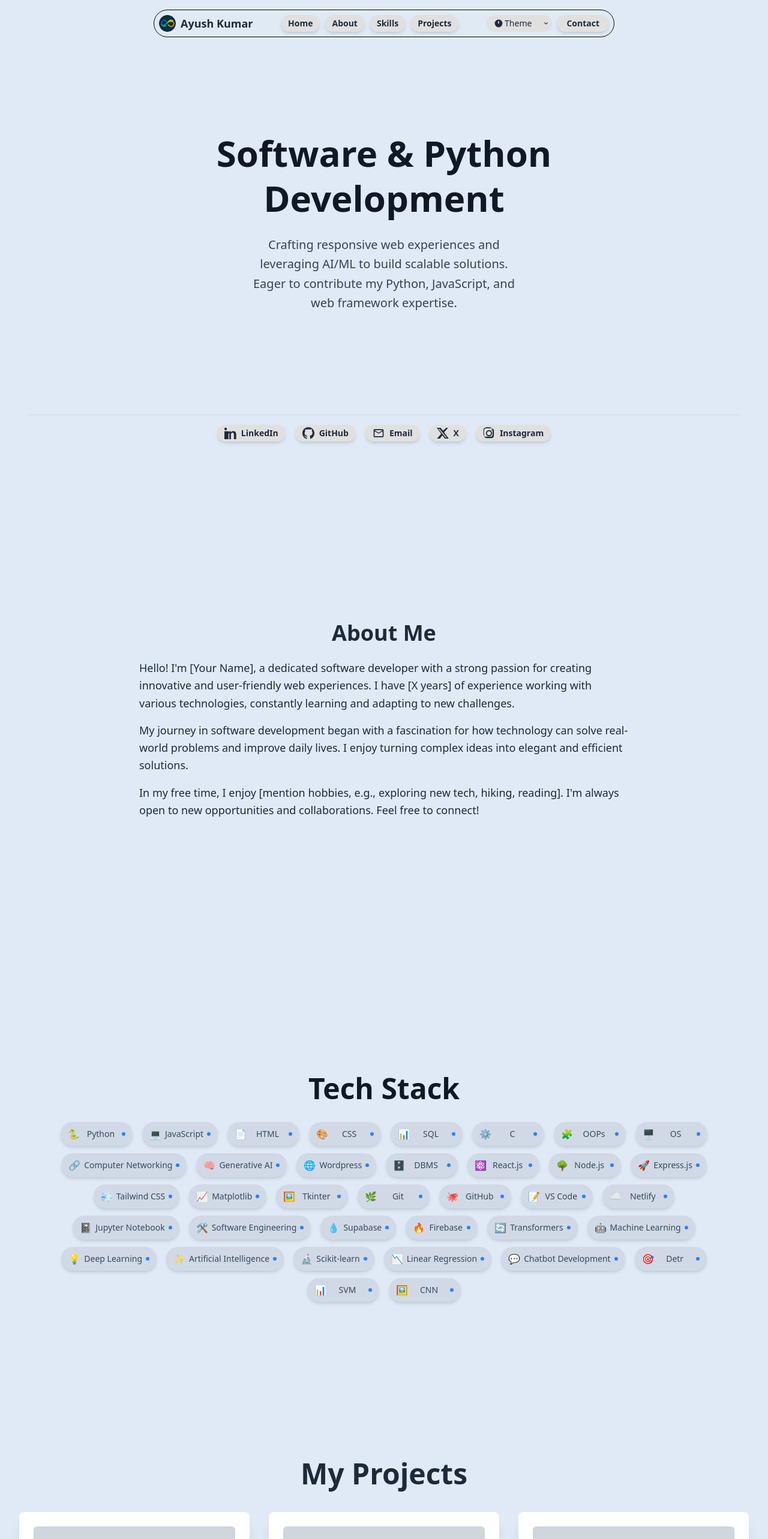
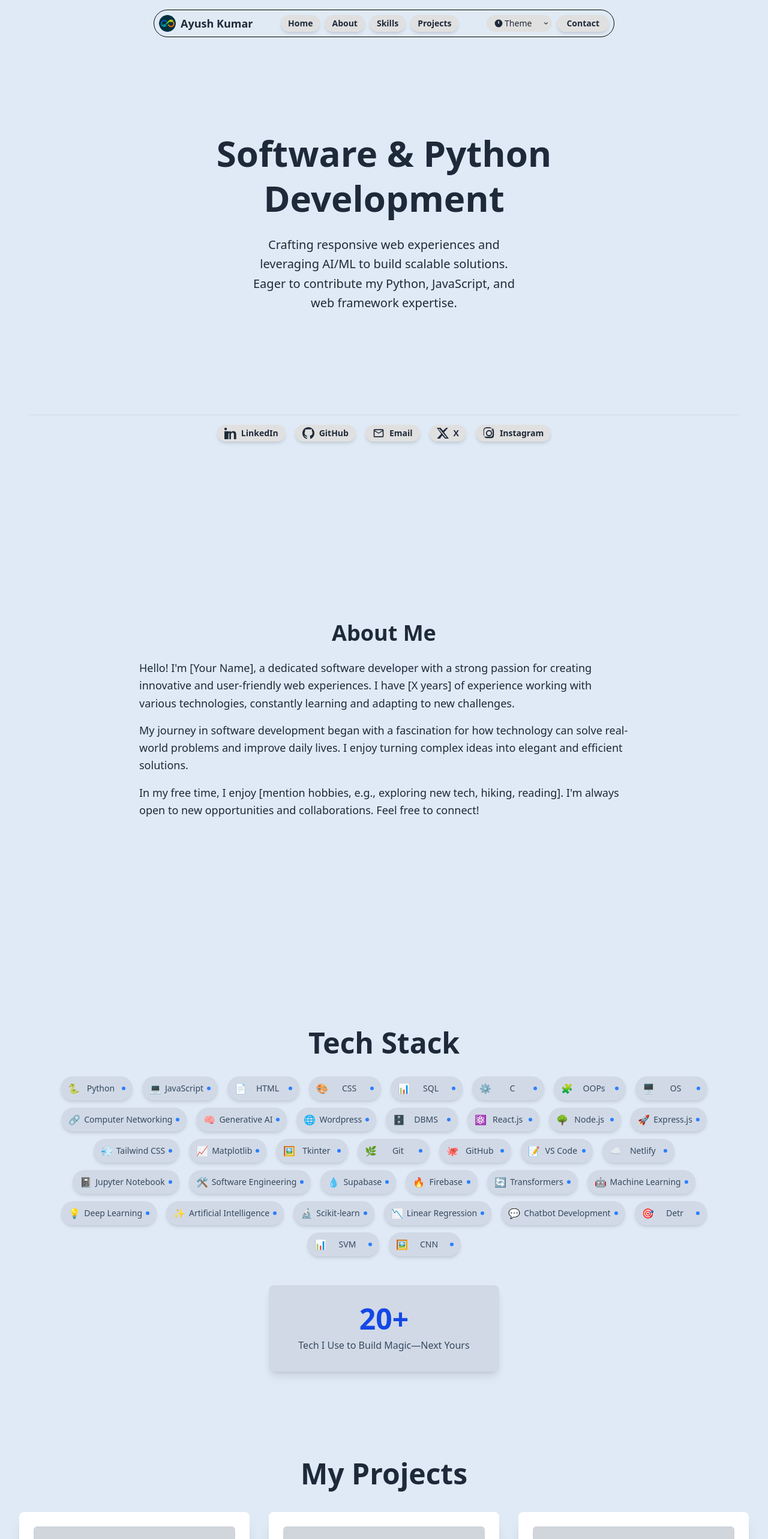
Before and after one commit to ayush1k/portfolio, a React (Vite) app in the folder main/: page / in a window 1280 px wide. Shown: the top 2565 px of the page at 60% size. Built offline with nearby package versions, Linux system fonts and the light colour scheme.

Commit message:
updated the dark mode

```diff
--- a/main/src/components/About.jsx
+++ b/main/src/components/About.jsx
@@ -1,25 +1,28 @@
-import React from 'react';
+import React, { useContext } from 'react';
+import { ThemeContext } from '../context/ThemeContext';
 
 const About = () => {
+  const { theme } = useContext(ThemeContext);
+  const sectionClasses = theme === 'dark' ? 'bg-gray-900 text-gray-100' : 'bg-[#DFEAF6] text-gray-800';
+
   return (
-    <section id="about" className="min-h-screen flex items-center justify-center p-4 sm:p-8 pt-24 bg-[#DFEAF6] text-gray-800"> {/* Adjusted padding for smaller screens */}
-      <div className="max-w-full sm:max-w-2xl md:max-w-4xl mx-auto p-6 sm:p-8 md:p-10 rounded-lg bg-transparent"> {/* Adjusted max-width and padding for responsiveness */}
-        <h2 className="text-3xl sm:text-4xl font-bold mb-4 sm:mb-6 text-center">About Me</h2> {/* Adjusted font size for responsiveness */}
-        <p className="text-base sm:text-lg leading-relaxed mb-3 sm:mb-4"> {/* Adjusted font size and margin for responsiveness */}
+    <section id="about" className={`min-h-screen flex items-center justify-center p-4 sm:p-8 pt-24 ${sectionClasses}`}>
+      <div className="max-w-full sm:max-w-2xl md:max-w-4xl mx-auto p-6 sm:p-8 md:p-10 rounded-lg bg-transparent">
+        <h2 className="text-3xl sm:text-4xl font-bold mb-4 sm:mb-6 text-center">About Me</h2>
+        <p className="text-base sm:text-lg leading-relaxed mb-3 sm:mb-4">
           Hello! I'm [Your Name], a dedicated software developer with a strong passion for creating
           innovative and user-friendly web experiences. I have [X years] of experience working with
           various technologies, constantly learning and adapting to new challenges.
         </p>
-        <p className="text-base sm:text-lg leading-relaxed mb-3 sm:mb-4"> {/* Adjusted font size and margin for responsiveness */}
+        <p className="text-base sm:text-lg leading-relaxed mb-3 sm:mb-4">
           My journey in software development began with a fascination for how technology can solve
           real-world problems and improve daily lives. I enjoy turning complex ideas into
           elegant and efficient solutions.
         </p>
-        <p className="text-base sm:text-lg leading-relaxed"> {/* Adjusted font size for responsiveness */}
+        <p className="text-base sm:text-lg leading-relaxed">
           In my free time, I enjoy [mention hobbies, e.g., exploring new tech, hiking, reading].
           I'm always open to new opportunities and collaborations. Feel free to connect!
         </p>
-        {/* Removed Skills Section */}
       </div>
     </section>
   );
--- a/main/src/components/Home.jsx
+++ b/main/src/components/Home.jsx
@@ -1,21 +1,24 @@
-import React from 'react';
-import Button from './Button'; // Import Button component
+import React, { useContext } from 'react';
+import Button from './Button';
+import { ThemeContext } from '../context/ThemeContext';
 
 const Home = () => {
+  const { theme } = useContext(ThemeContext);
+  const sectionClasses = theme === 'dark' ? 'bg-gray-900 text-gray-100' : 'bg-[#DFEAF6] text-gray-800';
+  const dividerClasses = theme === 'dark' ? 'border-gray-700' : 'border-gray-300';
+
   return (
-    <section id="home" className="min-h-screen flex flex-col items-center justify-between p-4 sm:p-8 md:p-12 pt-24 bg-[#DFEAF6]"> {/* Adjusted padding for all screen sizes */}
-      <div className="container mx-auto flex flex-col items-center justify-center max-w-full sm:max-w-xl md:max-w-3xl lg:max-w-4xl flex-grow text-center"> {/* Adjusted max-width for responsiveness */}
-        {/* Text content, centered */}
-        <h2 className="text-4xl sm:text-5xl md:text-6xl font-extrabold leading-tight mb-4 sm:mb-6 text-gray-900"> {/* Adjusted font sizes for responsiveness */}
+    <section id="home" className={`min-h-screen flex flex-col items-center justify-between p-4 sm:p-8 md:p-12 pt-24 ${sectionClasses}`}>
+      <div className="container mx-auto flex flex-col items-center justify-center max-w-full sm:max-w-xl md:max-w-3xl lg:max-w-4xl flex-grow text-center">
+        <h2 className="text-4xl sm:text-5xl md:text-6xl font-extrabold leading-tight mb-4 sm:mb-6">
           Software & Python <br /> Development
         </h2>
-        <p className="text-base sm:text-lg md:text-xl leading-relaxed text-gray-700 max-w-sm sm:max-w-md mx-auto"> {/* Adjusted font sizes and max-width for responsiveness */}
+        <p className="text-base sm:text-lg md:text-xl leading-relaxed max-w-sm sm:max-w-md mx-auto">
           Crafting responsive web experiences and leveraging AI/ML to build scalable solutions. Eager to contribute my Python, JavaScript, and web framework expertise.
         </p>
       </div>
 
-      {/* Social Media Buttons at the bottom */}
-      <div className="w-full text-center py-3 sm:py-4 border-t border-gray-300 flex justify-center space-x-4">
+      <div className={`w-full text-center py-3 sm:py-4 border-t ${dividerClasses} flex justify-center space-x-4`}>
         <Button href="https://www.linkedin.com/in/ayushhhhhh/" target="_blank" rel="noopener noreferrer" className="flex items-center space-x-2">
           <svg xmlns="http://www.w3.org/2000/svg" className="h-5 w-5" fill="currentColor" viewBox="0 0 24 24">
             <path d="M4.98 3.5c0 1.381-1.11 2.5-2.48 2.5s-2.48-1.119-2.48-2.5c0-1.381 1.11-2.5 2.48-2.5s2.48 1.119 2.48 2.5zM.02 24h4.97V8H.02V24zM9.82 8h-4.97v16h4.97V8zm-2.48 0c-1.381 0-2.5 1.119-2.5 2.5s1.119 2.5 2.5 2.5 2.5-1.119 2.5-2.5c0-1.381-1.119-2.5-2.5-2.5zM24 24h-4.97v-8.39c0-1.98-.04-4.51-2.75-4.51-2.75 0-3.17 2.15-3.17 4.37V24H8.13V8h4.74v2.16h.07c.66-1.26 2.27-2.51 4.69-2.51 5.03 0 5.96 3.32 5.96 7.68V24z"/>
--- a/main/src/components/Projects.jsx
+++ b/main/src/components/Projects.jsx
@@ -1,26 +1,27 @@
 import React, { useContext } from 'react';
-    import Button from './Button'; // Import the reusable Button component
-    import { ThemeContext } from '../context/ThemeContext'; // Import ThemeContext for button styling
+import Button from './Button';
+import { ThemeContext } from '../context/ThemeContext';
 
 // Project Card Component
 const ProjectCard = ({ project }) => {
   const { theme } = useContext(ThemeContext);
   const cardClasses = theme === 'dark'
     ? 'bg-gray-800 hover:bg-gray-700 text-white'
-        : 'bg-white hover:bg-gray-100 text-gray-800'; // Adjusted for light theme
+    : 'bg-white hover:bg-gray-100 text-gray-800';
 
   const buttonLinkClasses = theme === 'dark'
     ? 'bg-blue-600 hover:bg-blue-700 text-white'
-        : 'bg-[#007bff] hover:bg-[#0056b3] text-white'; // Consistent button style
+    : 'bg-[#007bff] hover:bg-[#0056b3] text-white';
+
+  const descriptionClasses = theme === 'dark' ? 'text-gray-400' : 'text-gray-600';
 
   return (
     <div className={`rounded-lg shadow-xl p-6 transition duration-300 ease-in-out transform hover:-translate-y-1 ${cardClasses}`}>
-          {/* Using a placeholder image for now, as per previous instructions not to use external images */}
-          <div className="w-full h-48 bg-gray-300 rounded-md mb-4 flex items-center justify-center text-gray-600 text-center text-sm">
+      <div className={`w-full h-48 rounded-md mb-4 flex items-center justify-center text-center text-sm ${theme === 'dark' ? 'bg-gray-600 text-gray-400' : 'bg-gray-300 text-gray-600'}`}>
         {project.title} Image Placeholder
       </div>
       <h3 className="text-2xl font-semibold mb-2">{project.title}</h3>
-          <p className="text-gray-600 mb-4">{project.description}</p> {/* Text color adjusted for readability */}
+      <p className={`mb-4 ${descriptionClasses}`}>{project.description}</p>
       <div className="flex flex-wrap gap-2 mb-4">
         {project.technologies && project.technologies.map((tech, index) => (
           <span key={index} className="bg-blue-600 px-3 py-1 rounded-full text-xs font-medium text-white">
@@ -46,6 +47,9 @@
 
 // Projects Section
 const Projects = () => {
+  const { theme } = useContext(ThemeContext);
+  const sectionClasses = theme === 'dark' ? 'bg-gray-900 text-gray-100' : 'bg-[#DFEAF6] text-gray-800';
+
   // Static project data for now
   const projects = [
     {
@@ -83,13 +87,19 @@
   ];
 
   return (
-        <section id="projects" className="min-h-screen p-4 sm:p-8 pt-24 bg-[#DFEAF6] text-gray-800">
+    <section id="projects" className={`min-h-screen p-4 sm:p-8 pt-24 ${sectionClasses}`}>
       <div className="container mx-auto">
         <h2 className="text-4xl sm:text-5xl font-bold mb-10 text-center">My Projects</h2>
         <div className="grid grid-cols-1 md:grid-cols-2 lg:grid-cols-3 gap-8">
-              {projects.map((project) => (
+          {projects.length > 0 ? (
+            projects.map((project) => (
               <ProjectCard key={project.id} project={project} />
-              ))}
+            ))
+          ) : (
+            <div className="col-span-full text-center">
+              <p className="text-lg mb-4">No projects found. You can add them manually in this component.</p>
+            </div>
+          )}
         </div>
       </div>
     </section>
--- a/main/src/components/Skills.jsx
+++ b/main/src/components/Skills.jsx
@@ -1,7 +1,14 @@
-import React from 'react';
+import React, { useContext } from 'react';
+import { ThemeContext } from '../context/ThemeContext';
 
 const Skills = () => {
-  // Define your tech stack with icons and adjusted colors
+  const { theme } = useContext(ThemeContext);
+  const sectionClasses = theme === 'dark' ? 'bg-gray-900 text-gray-100' : 'bg-[#DFEAF6] text-gray-800';
+  const badgeClasses = theme === 'dark'
+    ? 'bg-gray-700 text-gray-100'
+    : 'bg-[#D1D9E6] text-[#34495E]';
+  const badgeCircleClasses = theme === 'dark' ? 'bg-blue-400' : 'bg-blue-500';
+
   const techStack = [
     { name: 'Python', icon: '🐍' },
     { name: 'JavaScript', icon: '💻' },
@@ -42,27 +49,27 @@ const Skills = () => {
   ];
 
   return (
-    <section id="skills" className="min-h-screen flex flex-col items-center justify-center p-4 sm:p-8 pt-24 bg-[#DFEAF6] text-gray-800">
+    <section id="skills" className={`min-h-screen flex flex-col items-center justify-center p-4 sm:p-8 pt-24 ${sectionClasses}`}>
       <div className="container mx-auto max-w-full sm:max-w-2xl md:max-w-4xl lg:max-w-6xl text-center">
-        <h2 className="text-4xl sm:text-5xl font-bold mb-8 text-gray-900">Tech Stack</h2>
+        <h2 className="text-4xl sm:text-5xl font-bold mb-8">Tech Stack</h2>
 
-        {/* Wrapper for all skills in a single row, wrapping */}
-        <div className="flex flex-wrap justify-center gap-x-3 gap-y-2 sm:gap-x-4 sm:gap-y-3 mb-10"> {/* Reduced gaps */}
+        <div className="flex flex-wrap justify-center gap-x-3 gap-y-2 sm:gap-x-4 sm:gap-y-3 mb-10">
           {techStack.map((tech, index) => (
             <div
               key={index}
-              className="flex items-center justify-center space-x-1.5 bg-[#D1D9E6] px-3 py-1.5 rounded-full shadow-md text-xs sm:text-sm font-medium text-[#34495E]
-                         min-w-[120px] min-h-[40px]" // Reduced min-width and min-height
+              className={`flex items-center justify-center space-x-1.5 px-3 py-1.5 rounded-full shadow-md text-xs sm:text-sm font-medium ${badgeClasses} min-w-[120px] min-h-[40px]`}
             >
-              <span className="text-base text-[#34495E]">{tech.icon}</span> {/* Reduced icon size slightly */}
+              <span className="text-base">{tech.icon}</span>
               <span className="flex-grow text-center">{tech.name}</span>
-              <span className="w-1.5 h-1.5 bg-blue-500 rounded-full flex-shrink-0"></span> {/* Reduced circle size */}
+              <span className={`w-1.5 h-1.5 rounded-full flex-shrink-0 ${badgeCircleClasses}`}></span>
             </div>
           ))}
         </div>
 
-        {/* The "20+" box */}
-
+        <div className={`p-6 sm:p-8 rounded-lg shadow-lg max-w-xs sm:max-w-sm mx-auto mt-12 ${badgeClasses}`}>
+          <p className="text-4xl sm:text-5xl font-extrabold text-blue-700 mb-2">20+</p>
+          <p className="text-sm sm:text-base">Tech I Use to Build Magic—Next Yours</p>
+        </div>
       </div>
     </section>
   );
```
Also changed, not shown: main/src/components/Contact.jsx (+7 -8 lines). Lines whose indentation alone changed are shown as unchanged.
